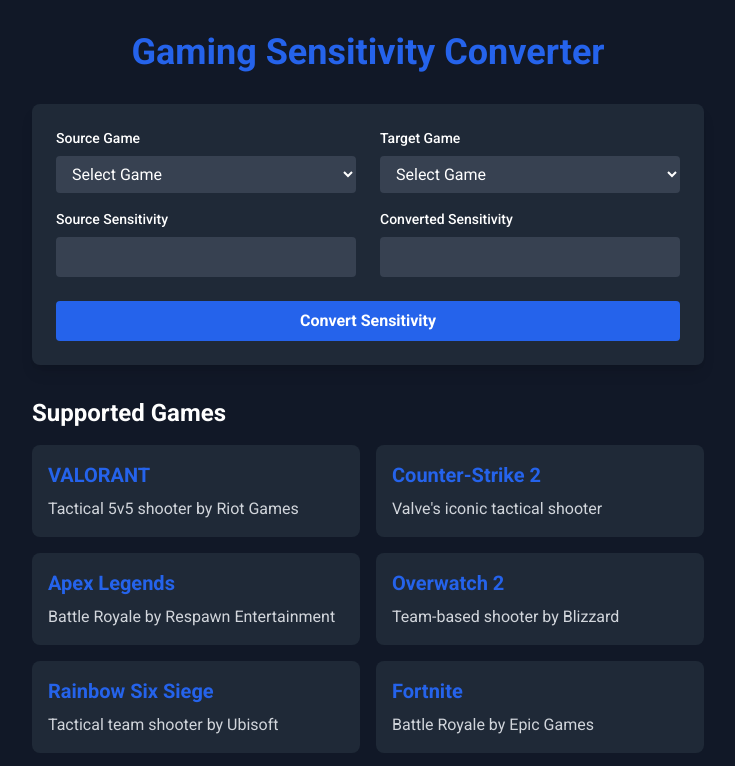
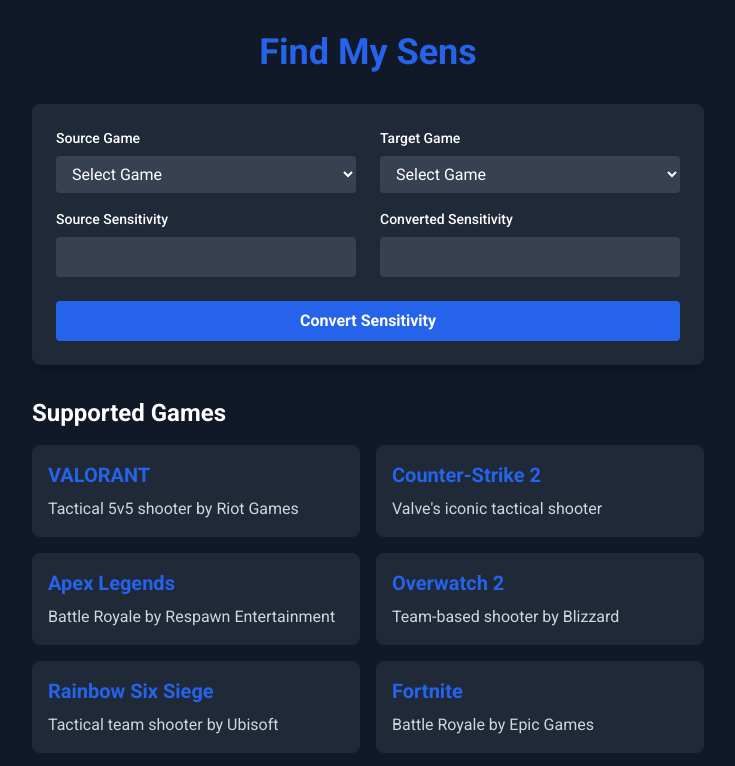
Before and after one commit to RevanYor/sensconverter, a website: page public/index.html in a window 1280 px wide. Shown: the top 766 px of the page, without its empty margins (272-1007 px from the left). Drawn offline with Linux system fonts and the light colour scheme.

Commit message:
Updated Project Name

```diff
--- a/public/index.html
+++ b/public/index.html
@@ -3,13 +3,13 @@
 <head>
     <meta charset="UTF-8">
     <meta name="viewport" content="width=device-width, initial-scale=1.0">
-    <title>Gaming Sensitivity Converter</title>
+    <title>Find My Sens</title>
     <link href="css/output.css" rel="stylesheet">
     <link href="https://fonts.googleapis.com/css2?family=Roboto:wght@400;500;700&display=swap" rel="stylesheet">
 </head>
 <body class="bg-gray-900 text-white min-h-screen font-['Roboto']">
     <div class="container mx-auto px-4 py-8">
-        <h1 class="text-4xl font-bold text-center mb-8 text-gaming-blue">Gaming Sensitivity Converter</h1>
+        <h1 class="text-4xl font-bold text-center mb-8 text-gaming-blue">Find My Sens</h1>
 
         <div class="max-w-2xl mx-auto bg-gray-800 rounded-lg p-6 shadow-lg">
             <div class="grid grid-cols-1 md:grid-cols-2 gap-6">
```
